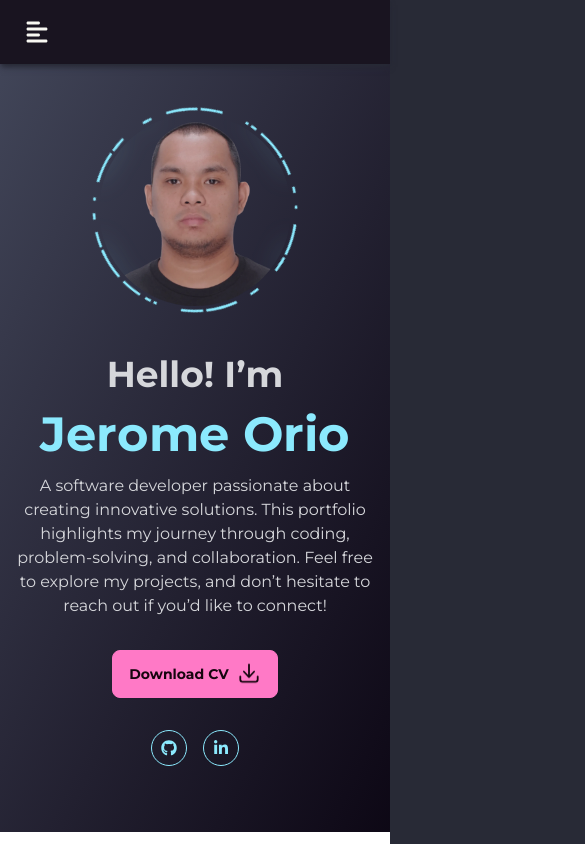
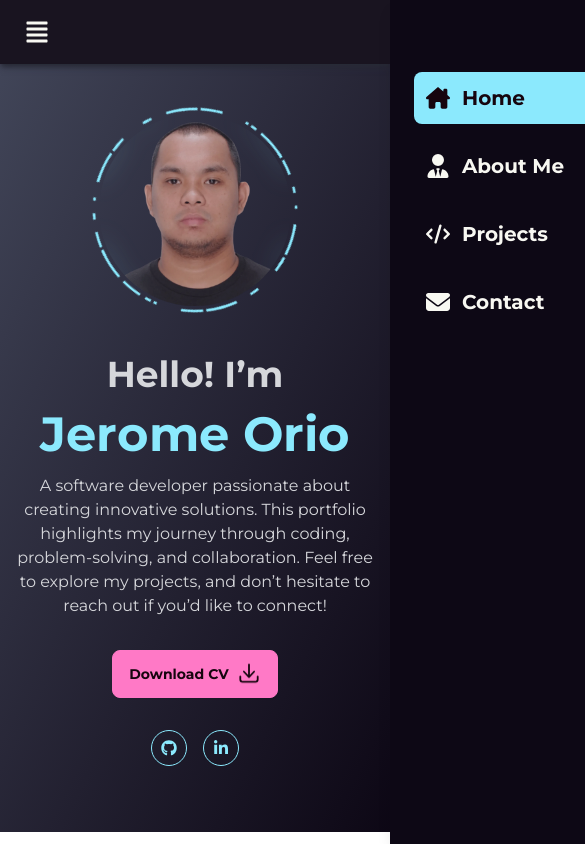
Before and after one commit to jerome-orio/jerome-orio-portfolio, a Next.js app: page / in a window 390 px wide. Shown: the top 844 px of the page, 585 px wide, since content can reach past the window. Built offline with nearby package versions, Linux system fonts and the light colour scheme.

Commit message:
Updating mobile navigation.

```diff
--- a/components/MobileNav.tsx
+++ b/components/MobileNav.tsx
@@ -1,49 +1,80 @@
-"use client";
+'use client';
 
-import React from 'react';
-import Link from 'next/link';
-import { links } from './DesktopNav';
-import { FaAlignLeft } from 'react-icons/fa6';
-import { usePathname } from 'next/navigation';
+import React, { useState } from 'react'
+import Link from 'next/link'
+import { usePathname } from 'next/navigation'
+import { links } from './DesktopNav'
+import { FaAlignJustify, FaTimes } from 'react-icons/fa'
 
 const MobileNav = () => {
-    const currentPath = usePathname();
-    const [isOpen, setIsOpen] = React.useState(false);
+    const [isOpen, setIsOpen] = useState(false)
+    const pathname = usePathname()
 
-    const toggleDropdown = () => setIsOpen(prev => !prev);
+    const toggleMenu = () => {
+        setIsOpen(!isOpen)
+    }
 
-    const handleLinkClick = () => {
-        setIsOpen(false);
-    };
+    const closeMenu = () => {
+        setIsOpen(false)
+    }
 
     return (
-        <div className="dropdown">
-            <div
-                tabIndex={0}
-                role="button"
-                onClick={toggleDropdown}
-                onKeyDown={(e) => e.key === 'Enter' && toggleDropdown()}
-                className="btn text-base-content btn-ghost lg:hidden hover:scale-110 touch-pinch-zoom"
+        <div className="relative lg:hidden">
+            {/* Mobile Menu Toggle Button */}
+            <button
+                onClick={toggleMenu}
+                aria-label={isOpen ? "Close navigation menu" : "Open navigation menu"}
+                className="btn btn-ghost text-base-content hover:scale-110 touch-pinch-zoom z-50 relative"
             >
-                <FaAlignLeft className="w-6 h-6" />
-            </div>
+                {isOpen ? (
+                    <FaTimes className="w-6 h-6" />
+                ) : (
+                    <FaAlignJustify className="w-6 h-6" />
+                )}
+            </button>
+
+            {/* Mobile Menu Overlay */}
             {isOpen && (
-                <ul className="menu menu-lg dropdown-content bg-secondary-content rounded-box z-[1] mt-3 w-60 p-2 shadow transition-opacity duration-300 ease-in-out">
+                <div
+                    className="fixed inset-0 bg-black/50 backdrop-blur-sm z-40"
+                    onClick={closeMenu}
+                    aria-hidden="true"
+                />
+            )}
+
+            {/* Navigation Menu */}
+            <nav
+                className={`
+                    fixed top-0 right-0 h-full w-64 bg-secondary-content
+                    transform transition-transform duration-300 ease-in-out z-50
+                    ${isOpen ? 'translate-x-0' : 'translate-x-full'}
+                    shadow-lg p-6
+                `}
+                aria-hidden={!isOpen}
+            >
+                <ul className="space-y-4 pt-12">
                     {links.map((link, index) => (
                         <li key={index}>
                             <Link
                                 href={link.path}
-                                className={`text-xl font-bold duration-300 ${currentPath === link.path ? 'text-info font-extrabold' : 'text-base-content'}`}
-                                onClick={handleLinkClick}
+                                onClick={closeMenu}
+                                className={`
+                                    flex items-center gap-3 text-xl font-bold
+                                    text-base-content p-3 rounded-lg transition-colors
+                                    ${pathname === link.path
+                                        ? 'bg-info text-primary-content'
+                                        : 'hover:bg-base-200'}
+                                `}
                             >
-                                {link.icon} {link.name}
+                                <span className="text-2xl">{link.icon}</span>
+                                {link.name}
                             </Link>
                         </li>
                     ))}
                 </ul>
-            )}
+            </nav>
         </div>
-    );
-};
+    )
+}
 
-export default MobileNav;
+export default MobileNav
```
